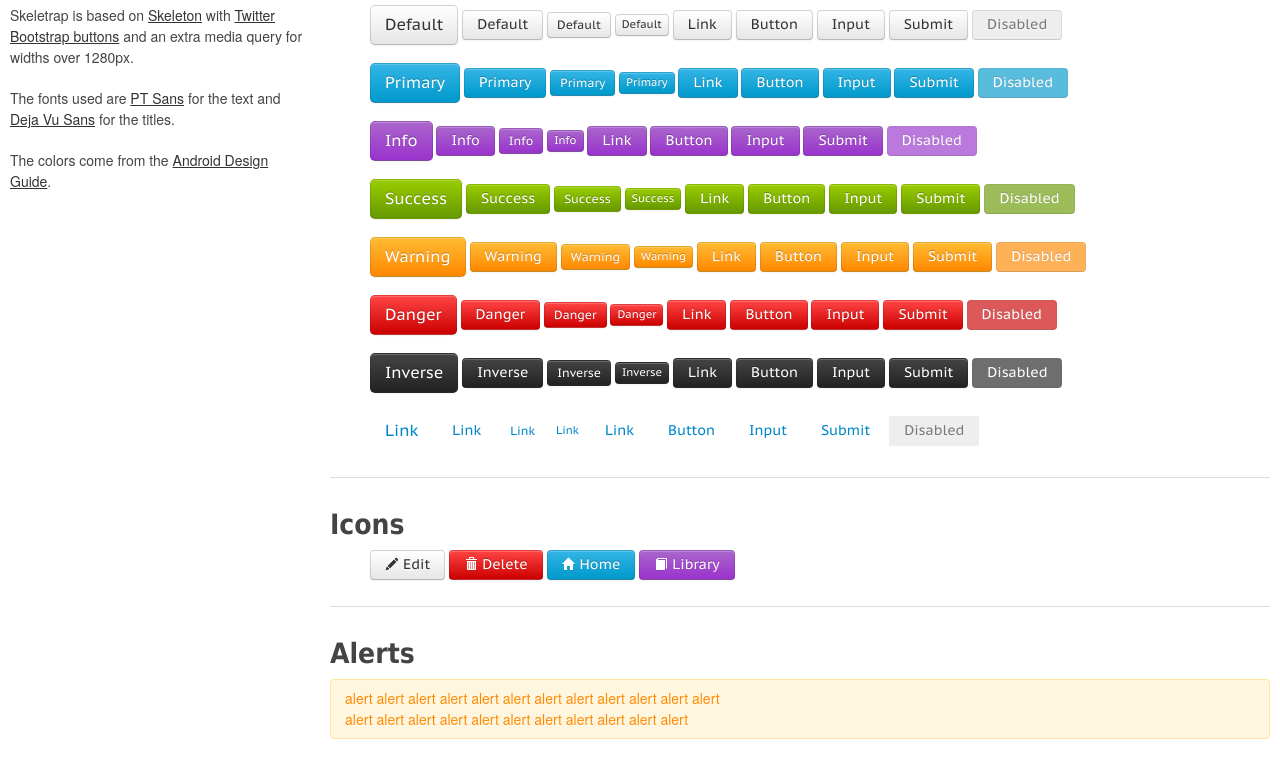
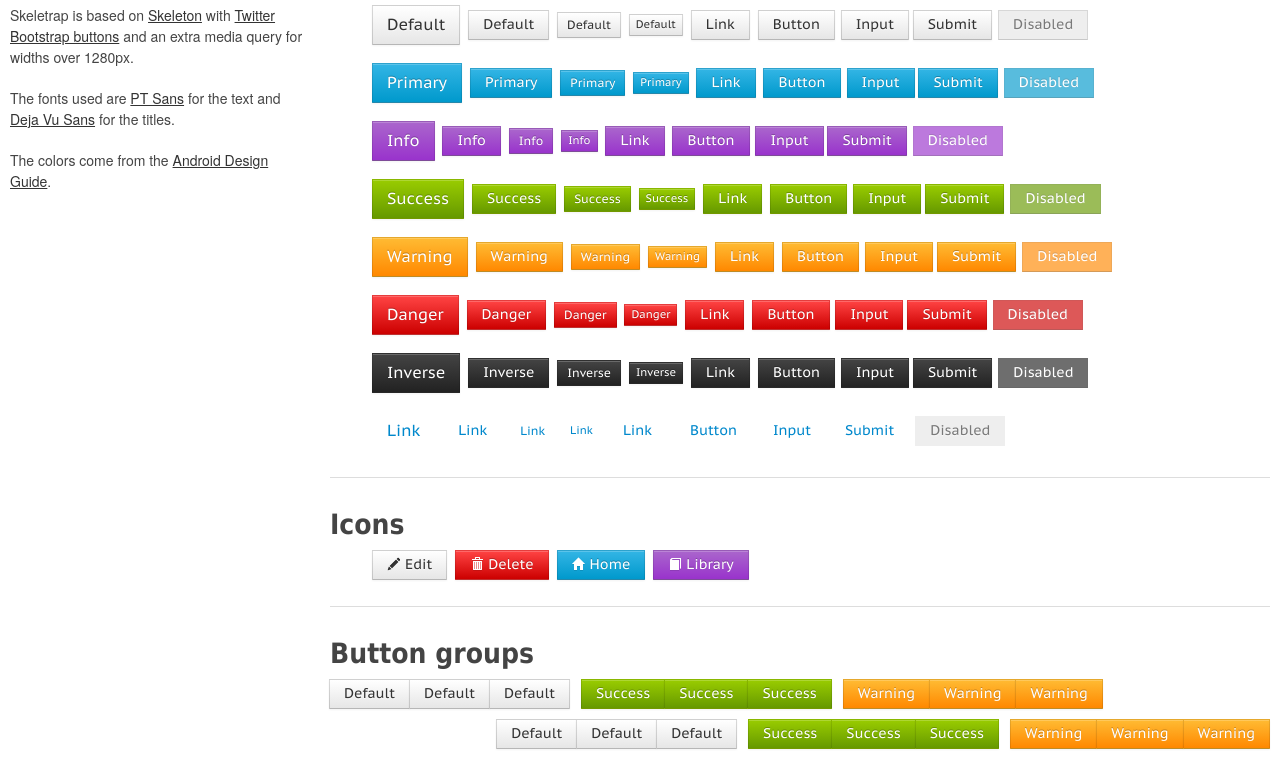
Before and after one commit to ma2thieu/skeletrap, a plain HTML site: page index.html in a window 1280 px wide. Shown: the part 192-949 px from the top of the page. Drawn offline with Linux system fonts and the light colour scheme; a web font is replaced by a local one.

Commit message:
add button groups (.btn-group) and remove buttons rounded corners

```diff
--- a/index.html
+++ b/index.html
@@ -179,6 +179,52 @@
 
 			<hr/>
 
+            <h3>Button groups</h3>
+            <div>
+                <div class="btn-group alpha">
+                    <button class="btn" type="button">Default</button>
+                    <button class="btn" type="button">Default</button>
+                    <button class="btn" type="button">Default</button>
+                </div>
+
+                <div class="btn-group">
+                    <button class="btn btn-success" type="button">Success</button>
+                    <button class="btn btn-success" type="button">Success</button>
+                    <button class="btn btn-success" type="button">Success</button>
+                </div>
+
+                <div class="btn-group omega">
+                    <button class="btn btn-warning" type="button">Warning</button>
+                    <button class="btn btn-warning" type="button">Warning</button>
+                    <button class="btn btn-warning" type="button">Warning</button>
+                </div>
+            </div>
+
+            <div style="text-align: right;">
+                <div class="btn-group alpha">
+                    <button class="btn" type="button">Default</button>
+                    <button class="btn" type="button">Default</button>
+                    <button class="btn" type="button">Default</button>
+                </div>
+
+                <div class="btn-group">
+                    <button class="btn btn-success" type="button">Success</button>
+                    <button class="btn btn-success" type="button">Success</button>
+                    <button class="btn btn-success" type="button">Success</button>
+                </div>
+
+                <div class="btn-group omega">
+                    <button class="btn btn-warning" type="button">Warning</button>
+                    <button class="btn btn-warning" type="button">Warning</button>
+                    <button class="btn btn-warning" type="button">Warning</button>
+                </div>
+            </div>
+
+
+
+
+			<hr/>
+
 			<h3>Alerts</h3>
 
 			<div class="alert">
--- a/stylesheets/layout.css
+++ b/stylesheets/layout.css
@@ -88,9 +88,34 @@ select {
 }
 
 
+.btn-group {
+    display: inline-block;
+    font-size: 0;
+    margin: 0 4px 4px 4px;
+}
+
+.btn-group.alpha {
+    margin-left: 0;
+}
+
+.btn-group.omega {
+    margin-right: 0;
+}
+
+.btn-group .btn {
+    margin: 0 0 6px -1px;
+}
+
+
+.btn {
+    margin: 0 2px 6px 2px;
+    border-radius: 0;
+}
+
 a.btn {
     text-decoration: none;
 }
+
 
 .btn-primary,
 .btn-primary:visited {
```
